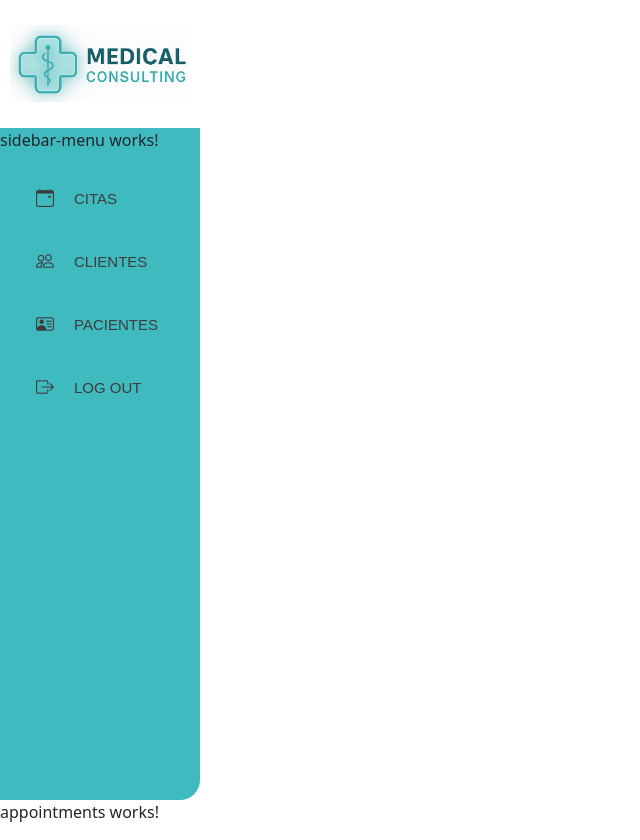
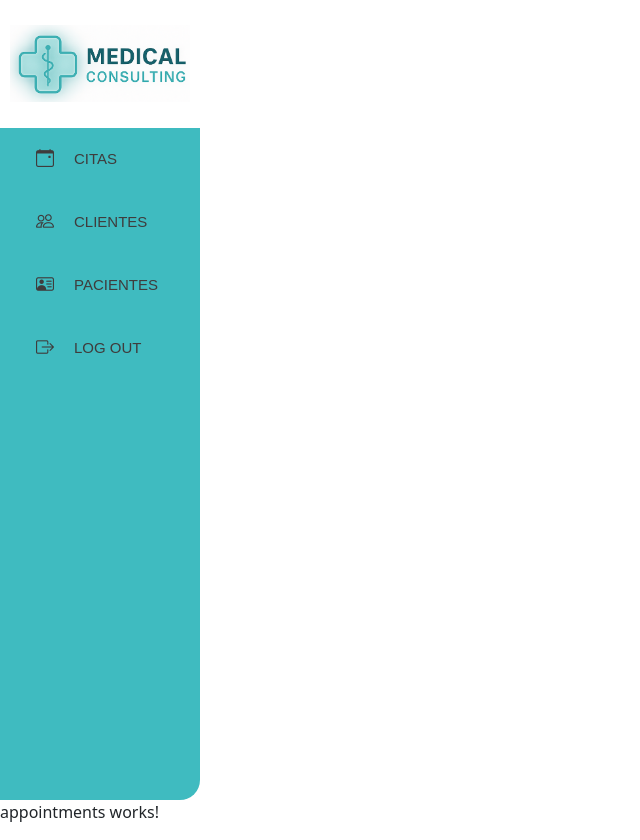
Before and after one commit to jimmyochoa/consultorio-web-app, an Angular app: page /dashboard/appointments in a window 1280 px wide. Shown: the whole page, without its empty margins (0-640 px from the left). Built offline with nearby package versions, Linux system fonts and the light colour scheme.

Commit message:
Feature(sidebar): add sidebar with structured components and shared CSS styles

```diff
--- a/src/app/shared/sidebar/sidebar-menu/sidebar-menu.component.html
+++ b/src/app/shared/sidebar/sidebar-menu/sidebar-menu.component.html
@@ -1,26 +1,25 @@
-<p>sidebar-menu works!</p>
 <ul class="sidebar-menu">
   <app-sidebar-menu-item
     route="/appointments"
     label="Citas"
-    icon="bi-calendar-event">
+    icon="bi-calendar-event"
+  >
   </app-sidebar-menu-item>
 
-  <app-sidebar-menu-item
-    route="/clients"
-    label="Clientes"
-    icon="bi-people">
+  <app-sidebar-menu-item route="/clients" label="Clientes" icon="bi-people">
   </app-sidebar-menu-item>
 
   <app-sidebar-menu-item
     route="/patients"
     label="Pacientes"
-    icon="bi-person-vcard">
+    icon="bi-person-vcard"
+  >
   </app-sidebar-menu-item>
 
   <app-sidebar-menu-item
     route="/logout"
     label="Log Out"
-    icon="bi-box-arrow-right">
+    icon="bi-box-arrow-right"
+  >
   </app-sidebar-menu-item>
 </ul>
```
